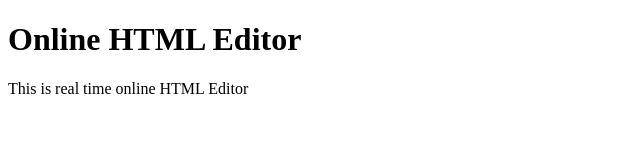
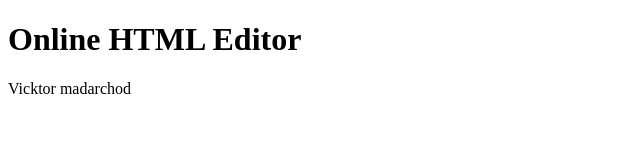
Before and after one commit to Vickter229sah/vickter229sah.github.io, a plain HTML site: page index.html in a window 1280 px wide. Shown: the whole page, without its empty margins (0-640 px from the left). Drawn offline with Linux system fonts and the light colour scheme.

Commit message:
Update index.html

```diff
--- a/index.html
+++ b/index.html
@@ -5,6 +5,6 @@
 </head>
 <body>
 <h1>Online HTML Editor</h1>
-<div>This is real time online HTML Editor</div>
+<div>Vicktor madarchod</div>
 </body>
 </html>
```
